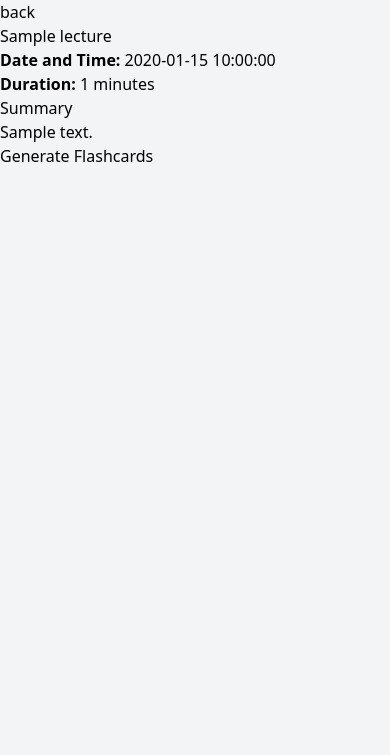
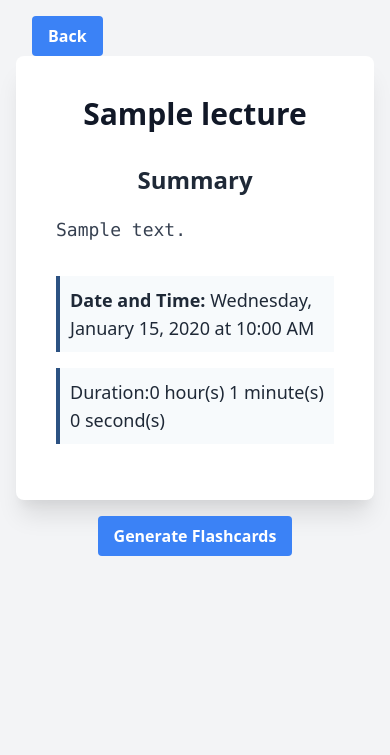
Before and after one commit to prince-ao/dragonhacks2024, a Flask app: page /view-lecture/1 in a window 390 px wide. Shown: the top 755 px of the page. Before the commit the page ends 162 px from the top, so only its background shows below. Run offline with Flask 3, Linux system fonts and the light colour scheme; tables that the repository leaves empty hold one stand-in row (values such as "Sample post"); some libraries are stand-ins or nearby versions.

Commit message:
override

```diff
--- a/run.py
+++ b/run.py
@@ -11,6 +11,10 @@ from audio_handle import hear
 import requests
 
 app = Flask(__name__)
+
+@app.route('/dashboard')
+def dashboard():
+    return render_template("dashboard.j2")
 
 @app.route('/index')
 def main_page():
--- a/templates/view_lecture.j2
+++ b/templates/view_lecture.j2
@@ -8,49 +8,59 @@
     <link href="https://cdn.jsdelivr.net/npm/tailwindcss@2.0.1/dist/tailwind.min.css" rel="stylesheet">
     <script src="/static/js/lecture_view.js" defer></script>
     <style>
-        .perspective-1000 {
-            perspective: 1000px;
-        }
-        .transform-style-preserve-3d {
-            transform-style: preserve-3d;
-        }
-        .backface-hidden {
-            backface-visibility: hidden;
-        }
         .hidden {
             display: none;
         }
+        .date-time, .duration {
+            background-color: #f7fafc;
+            border-left: 4px solid #2c5282;
+            padding: 10px;
+            margin-bottom: 1rem;
+        }
     </style>
 </head>
-<body class="font-sans animated-background bg-gray-100">
+<body class="font-sans bg-gray-100">
 
-<div class="container">
-        <a href='/lectures'>
-            <button>back</button>
+<div class="container mx-auto px-4">
+    <a href='/lectures' class="p-4">
+        <button class="bg-blue-500 hover:bg-blue-700 text-white font-bold py-2 px-4 rounded mt-4">
+            Back
+        </button>
     </a>
-        <h1>{{ title }}</h1>
-        <p><strong>Date and Time:</strong> {{ datetime.strftime('%Y-%m-%d %H:%M:%S') }}</p>
-        <p><strong>Duration:</strong> {{ length }} minutes</p>
-        <h2>Summary</h2>
-        <p id="summary">{{ summary }}</p>
 
-        <button id="flashcard-btn">Generate Flashcards</button>
 
-                <!-- Flip card container -->
-                <div id="flashcard-container" class="perspective-1000 cursor-pointer w-full h-full hidden">
-                    <div class="flip-card-inner flashcard-content absolute w-full h-full transform-style-preserve-3d transition-transform duration-500">
-                        <div class="flip-card-back backface-hidden absolute w-full h-full flex items-center justify-center text-white text-lg p-4 bg-red-500 transform rotate-y-180" id="back">
+    <div class="flex items-center justify-center flex-col min-h-screen">
+        <div class="bg-white rounded-lg shadow-xl p-10 max-w-4xl w-full">
+            <h1 class="text-3xl font-bold text-gray-900 mb-8 text-center">{{ title }}</h1>
+            <div class="text-gray-800">
+                <h2 class="text-2xl font-semibold mb-5 text-center">Summary</h2>
+                <pre id="summary" class="text-lg text-gray-700 mb-8">{{ summary }}</pre>
+                <div class="date-time">
+                    <p class="text-lg"><strong>Date and Time:</strong> <time datetime="{{ datetime.isoformat() }}">{{ datetime.strftime('%A, %B %d, %Y at %I:%M %p') }}</time></p>
+                </div>
+                <div class="duration">
+                    <p class="text-lg" id="durationDisplay"><strong>Duration:</strong></p>
+                </div>
+            </div>
+        </div>
+
+        <button class="bg-blue-500 hover:bg-blue-700 text-white font-bold py-2 px-4 rounded mt-4 ms-4" id="flashcard-btn">Generate Flashcards</button>
+
+        <div class="flex flex-col items-center justify-center min-h-screen rounded">
+            <div id="flashcard-container" class="relative cursor-pointer w-96 h-96 mx-auto hidden">
+                <div class="flip-card-inner flashcard-content absolute inset-0 transition-transform duration-500">
+                    <div class="flip-card-back backface-hidden absolute inset-0 flex items-center justify-center text-white text-lg p-4 bg-gradient-to-r from-red-500 to-pink-500 transform rotate-y-180 shadow-lg" id="back">
                         Back content goes here
                     </div>
                 </div>
-                    <!-- Previous button -->
-                    <button id="prev" class="absolute left-0 top-1/2 -translate-y-1/2 bg-gray-300 hover:bg-gray-400 text-gray-800 font-bold py-2 px-4 rounded-l focus:outline-none">
+                <button id="prev" class="absolute left-0 bottom-0 bg-gray-300 hover:bg-gray-500 text-gray-800 font-bold py-2 px-4 rounded-l focus:outline-none shadow transition duration-300 ease-in-out">
                     ← Previous
                 </button>
-                    <!-- Next button -->
-                    <button id="next" class="absolute right-0 top-1/2 -translate-y-1/2 bg-gray-300 hover:bg-gray-400 text-gray-800 font-bold py-2 px-4 rounded-r focus:outline-none">
+                <button id="next" class="absolute right-0 bottom-0 bg-gray-300 hover:bg-gray-500 text-gray-800 font-bold py-2 px-4 rounded-r focus:outline-none shadow transition duration-300 ease-in-out">
                     Next →
                 </button>
+            </div>
+        </div>
     </div>
 </div>
 
```
Also changed, not shown: templates/create_lecture.j2 (+5 -12 lines), templates/dashboard.j2 (added, +25 -0 lines), templates/lectures.j2 (+4 -12 lines), templates/start_lecture.j2 (+1 -22 lines). Lines whose indentation alone changed are shown as unchanged.
